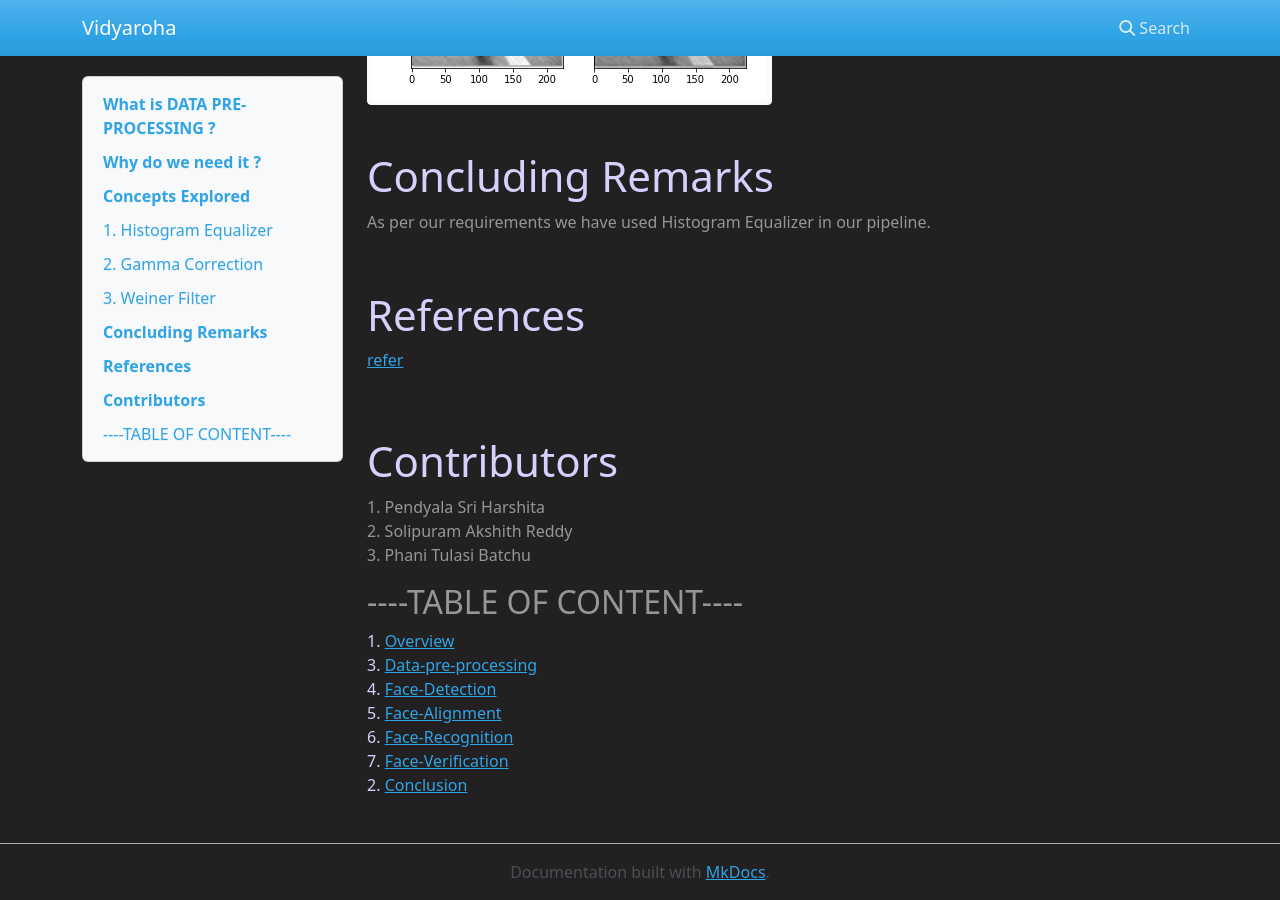
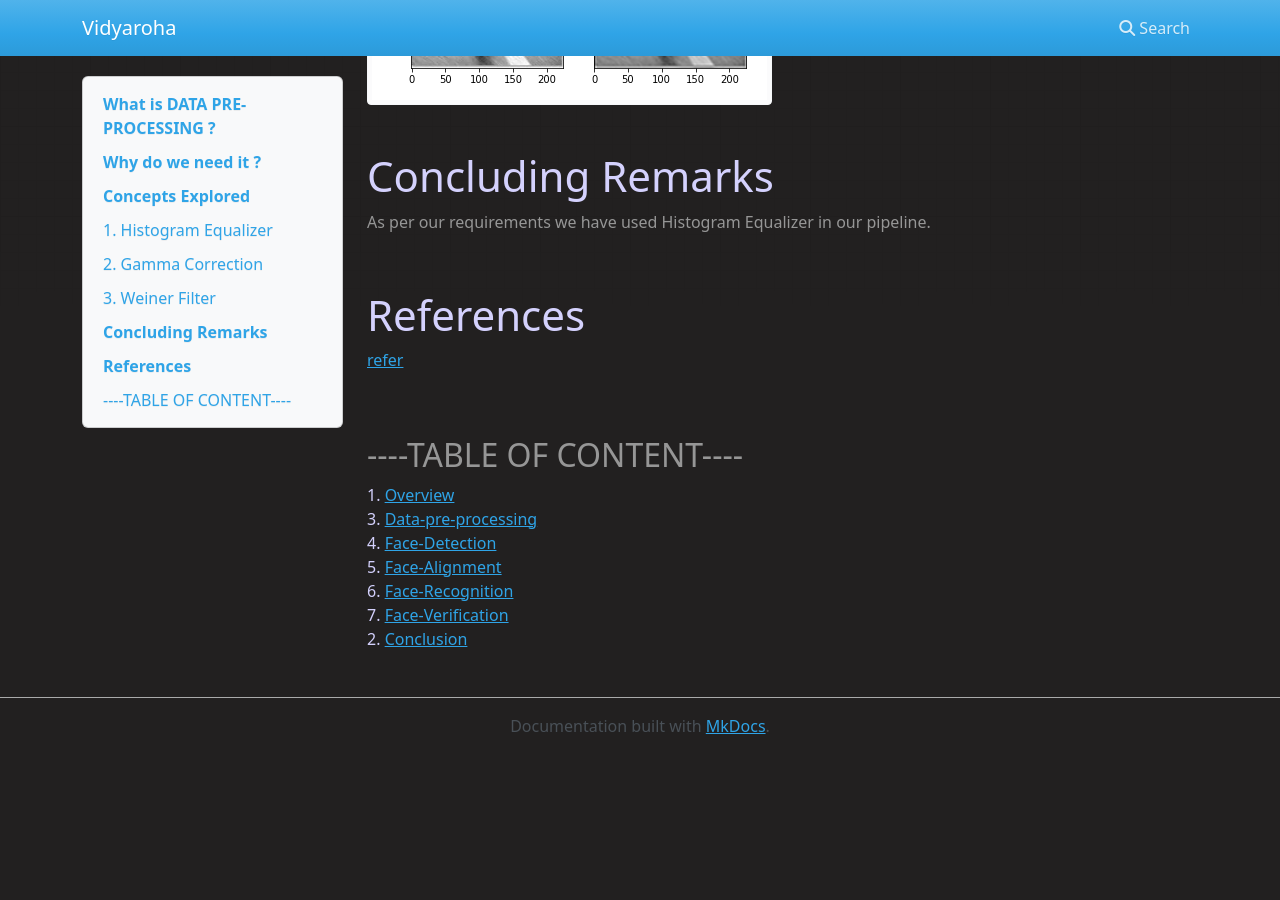
Before and after one commit to PhaniTulasiBatchu/Vidyaroha-documentation, an MkDocs documentation site: the page built from docs/data-pre-processing.md, in a window 1280 px wide and 900 px high, scrolled down 2566 px. Built offline with MkDocs 1.6.1, drawn with Linux system fonts in a browser that asks for light colours; nearby versions of some CDN libraries; after the commit the page ends 3320 px from its top, so only the background shows below that.

Commit message:
Update data-pre-processing.md

```diff
--- a/docs/data-pre-processing.md
+++ b/docs/data-pre-processing.md
@@ -63,12 +63,7 @@ We classified the images based on the bright and dark thresholds and applied the
 <br>
 <br>
 <br>
-#<span style="color:rgb(212, 209, 253);">Contributors</span>
-<p style="color:rgb(150,150,150); font-weight:100;">
-1. Pendyala Sri Harshita<br>
-2. Solipuram Akshith Reddy<br>
-3. Phani Tulasi Batchu<br>
-</p>
+
 ##<span style="color:rgb(150,150,150);">----TABLE OF CONTENT----</span>
 <span style="color:rgb(212, 209, 253);">1.</span> [Overview](overview.md)
 <span style="color:rgb(212, 209, 253);">3.</span> [Data-pre-processing](data-pre-processing.md)
```
